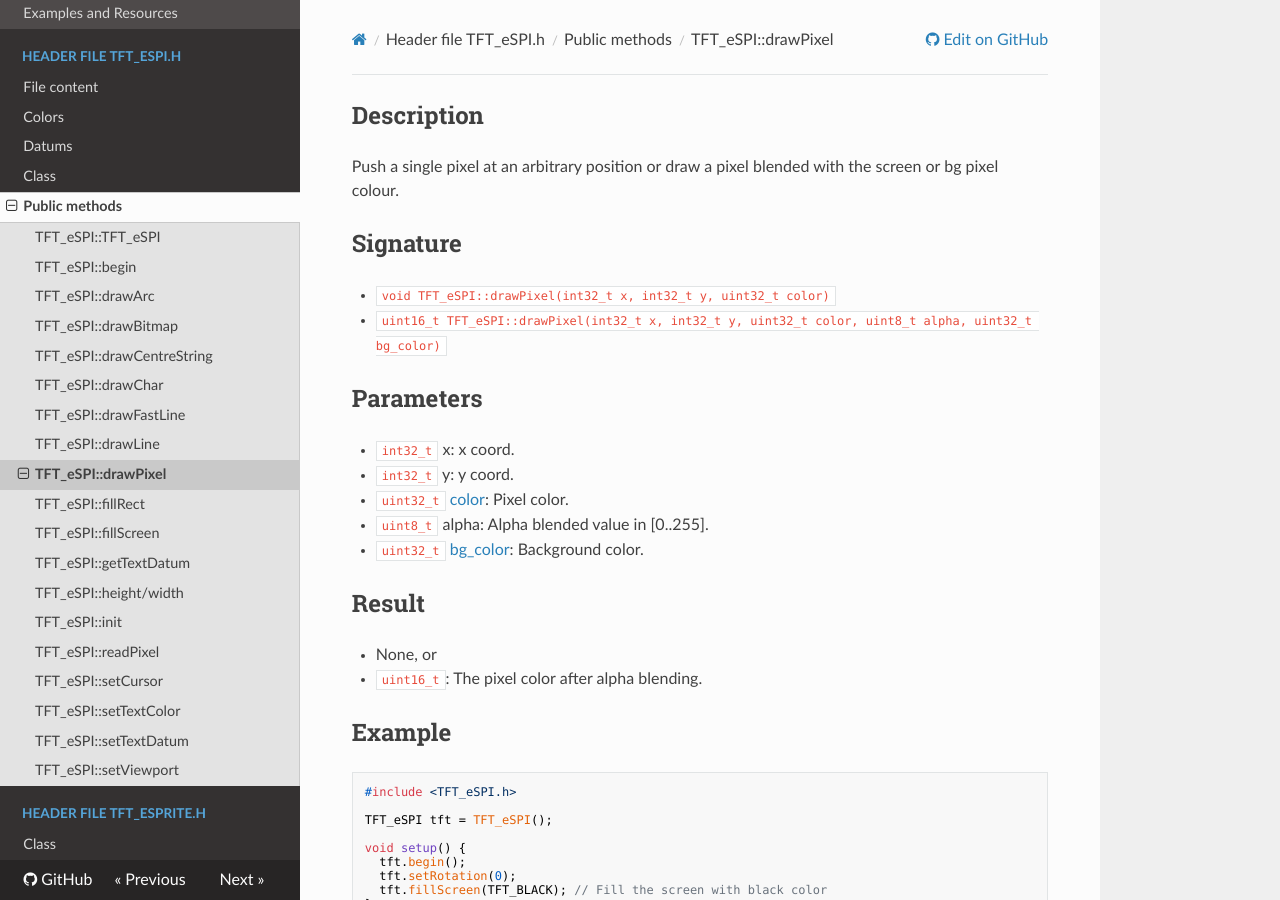
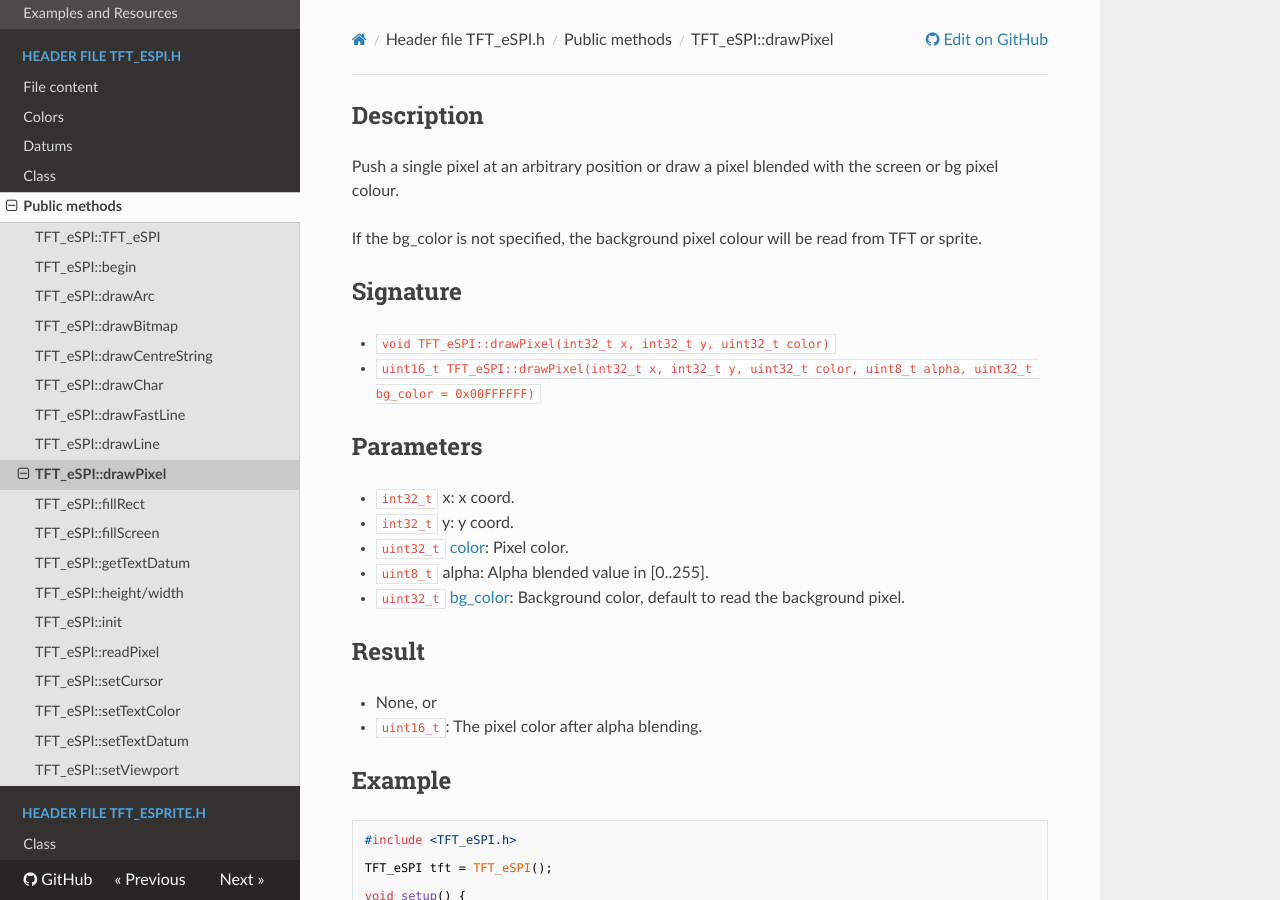
Before and after one commit to Marcussacapuces91/doc-TFT_eSPI, an MkDocs documentation site: the page built from docs/tft_espi/methods/drawpixel.md, in a window 1280 px wide and 900 px high. Built offline with MkDocs 1.6.1, drawn with Linux system fonts in a browser that asks for light colours; nearby versions of some CDN libraries.

Commit message:
drawPixel error in alpha version

```diff
--- a/docs/tft_espi/methods/drawpixel.md
+++ b/docs/tft_espi/methods/drawpixel.md
@@ -6,10 +6,12 @@
 
 Push a single pixel at an arbitrary position or draw a pixel blended with the screen or bg pixel colour.
 
+If the bg_color is not specified, the background pixel colour will be read from TFT or sprite.
+
 ## Signature
 
 * `void TFT_eSPI::drawPixel(int32_t x, int32_t y, uint32_t color)`
-* `uint16_t TFT_eSPI::drawPixel(int32_t x, int32_t y, uint32_t color, uint8_t alpha, uint32_t bg_color)`
+* `uint16_t TFT_eSPI::drawPixel(int32_t x, int32_t y, uint32_t color, uint8_t alpha, uint32_t bg_color = 0x00FFFFFF)`
 
 ## Parameters
 
@@ -17,7 +19,7 @@
 * `int32_t` y: y coord.
 * `uint32_t` [color](../colors.md): Pixel color.
 * `uint8_t` alpha: Alpha blended value in [0..255].
-* `uint32_t` [bg_color](../colors.md): Background color.
+* `uint32_t` [bg_color](../colors.md): Background color, default to read the background pixel.
 
 ## Result
 
```
Also changed, not shown: docs/tft_espi/class.md (+1 -2 lines).
